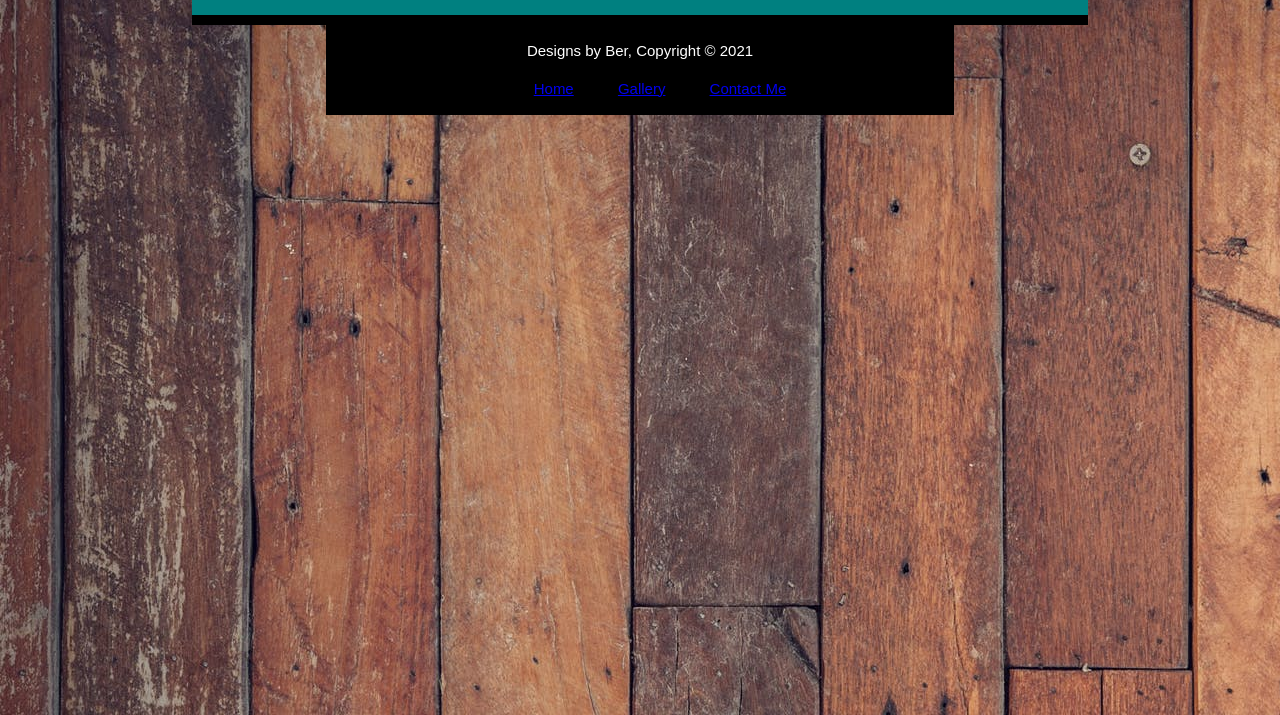
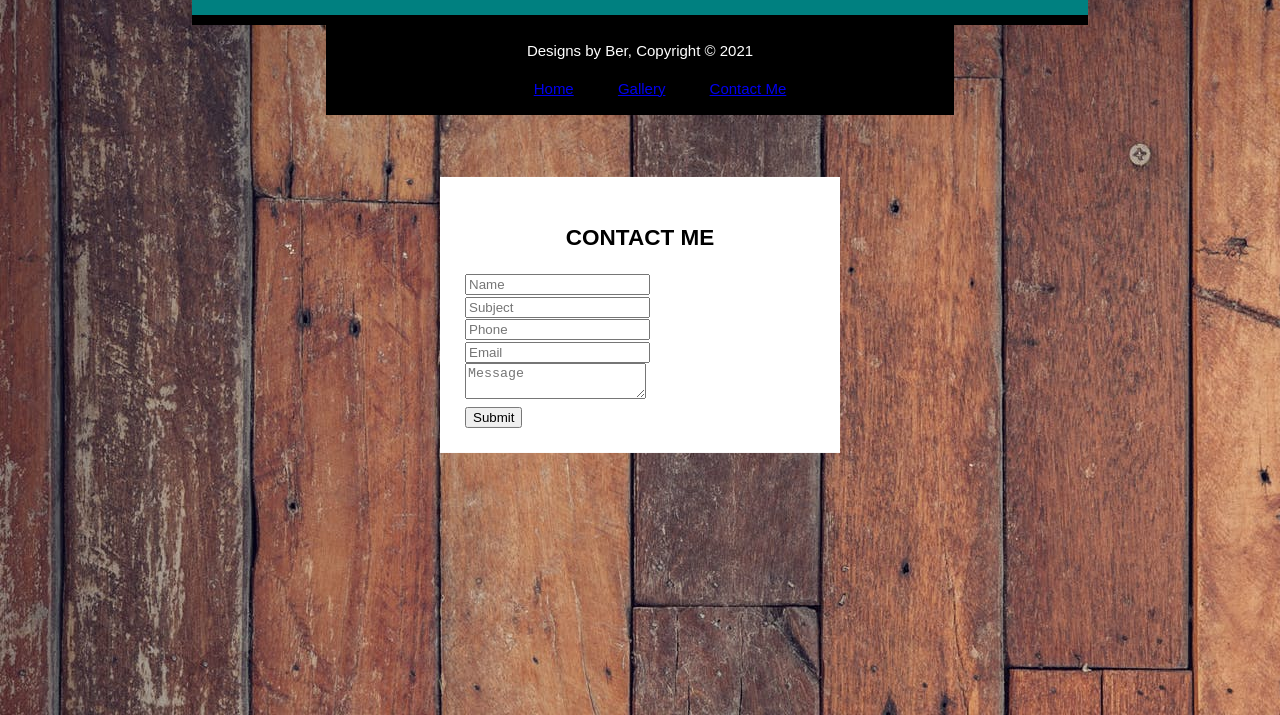
Before and after one commit to Djackson90/Designs_By_Ber, a plain HTML site: page contact_me.html in a window 1280 px wide. Shown: the part 85-800 px from the top of the page. Drawn offline with Linux system fonts and the light colour scheme.

Commit message:
conact page

```diff
--- a/contact_me.html
+++ b/contact_me.html
@@ -12,7 +12,7 @@
     <div class="container">
         <header>
             <div id="branding">
-                <h1>Designs by Ber</h1>
+                <h1>Designs By Ber</h1>
             </div>
 
             <div class="hamIcon" onclick="toggleClass()">
@@ -31,13 +31,32 @@
 
         </header>
 
-    <div class="container">
-        <div class="form">
-            <div class="contact-info"></div>
+    <div class="wrapper">
+        <h2>Contact Me</h2>
+        <div id="error_message"></div>
 
-            <div class="contact-form"></div>
-        </div>
+        <form id="myform">
+            <div class="input_field">
+                <input type="text" placeholder="Name" id="name">
+            </div>
+            <div class="input_field">
+                <input type="text" placeholder="Subject" id="subject">
+            </div>
+            <div class="input_field">
+                <input type="text" placeholder="Phone" id="phone">
+            </div>
+            <div class="input_field">
+                <input type="text" placeholder="Email" id="email">
+            </div>
+            <div class="input_field">
+               <textarea id="message" placeholder="Message"></textarea>
+            </div>
+            <div class="btn">
+                <input type="submit">
+            </div>
+        </form>
     </div>
+</body>
 
     <footer>
         <p>Designs by Ber, Copyright &copy; 2021</p>
@@ -47,6 +66,5 @@
             <li><a href="C:\Users\evils\Desktop\project_2021_2\contact_me.html">Contact Me</a></li>
         </ul>
     </footer>
-</body>
 
 </html>
--- a/styles.css
+++ b/styles.css
@@ -84,7 +84,21 @@ img {
 }
 
 /* Contact Form */
+.wrapper{
+    position: absolute;
+    top: 50%;
+    left: 50%;
+    transform: translate(-50%, -50%);
+    max-width: 350px;
+    width: 100%;
+    background: #ffffff;
+    padding: 25px;
+}
 
+.wrapper h2{
+    text-align: center;
+    text-transform: uppercase;
+}
 
 
 /* Footer */
```
Also changed, not shown: gallery.html (+3 -5 lines), index.html (+4 -2 lines).
